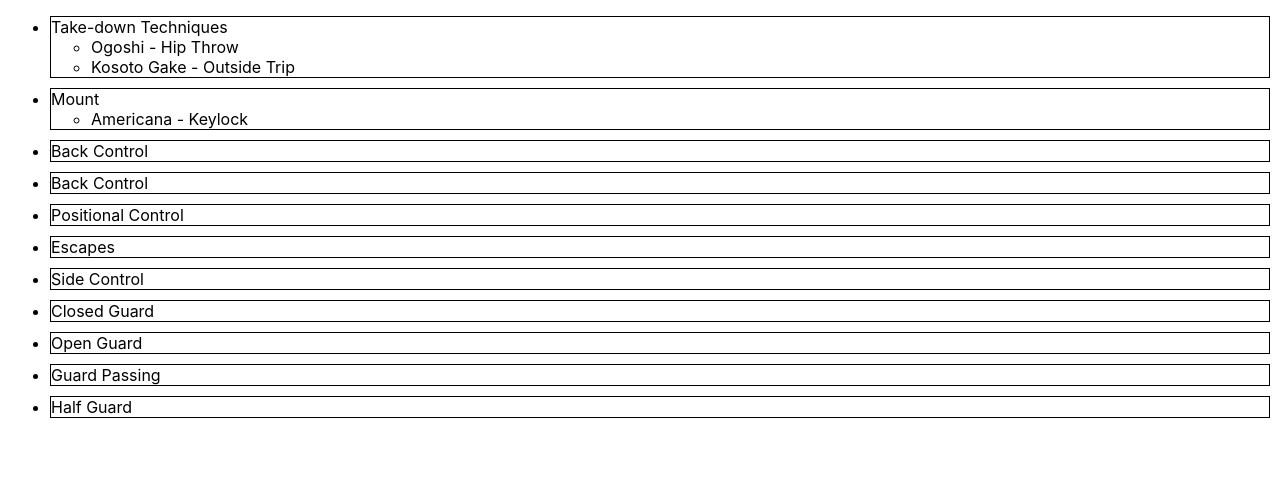
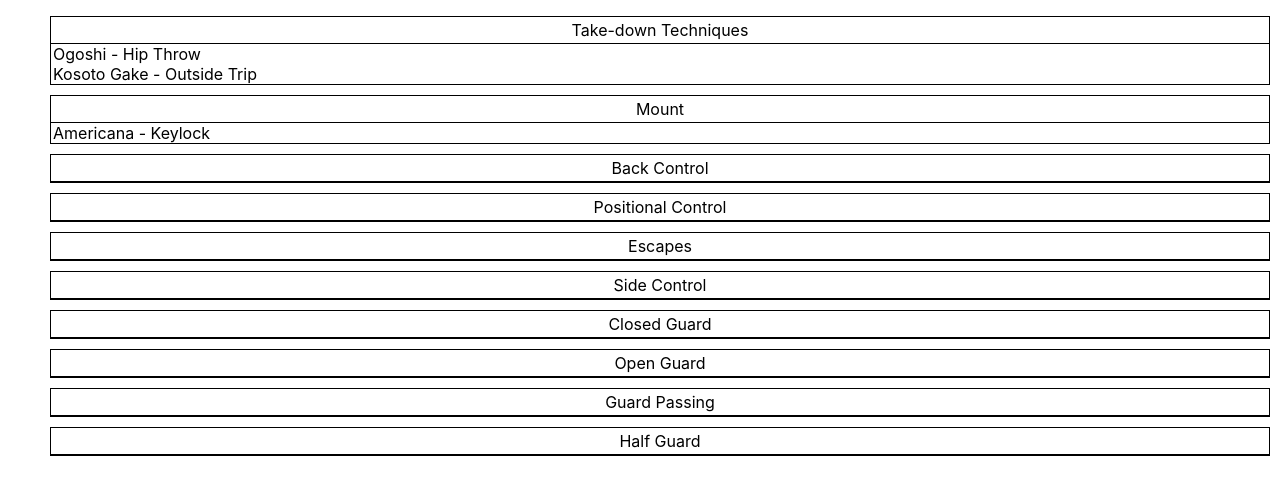
Before and after one commit to eugene-tang/bjj, a React (Create React App) app: page / in a window 1280 px wide. Shown: the top 494 px of the page. Built offline with nearby package versions, Linux system fonts and the light colour scheme.

Commit message:
Add styling to position name and techniques list.

```diff
--- a/src/App.tsx
+++ b/src/App.tsx
@@ -14,7 +14,6 @@ const hardcodedPositions: Position[] = [
       { techniqueName: 'Americana - Keylock' },
     ]
   },
-  { positionName: 'Back Control', techniques: [] },
   { positionName: 'Back Control', techniques: [] },
   { positionName: 'Positional Control', techniques: [] },
   { positionName: 'Escapes', techniques: [] },
--- a/src/PositionsChart.css
+++ b/src/PositionsChart.css
@@ -1,4 +1,17 @@
 .position {
+    list-style-type: none;
     border: 1px solid black;
     margin: 10px;
 }
+
+.positionName {
+    text-align: center;
+    border-bottom: 1px solid black;
+    margin: 0;
+    padding: 3px;
+}
+
+.techniques {
+    list-style-type: none;
+    padding-left: 2px;
+}
--- a/src/PositionsChart.tsx
+++ b/src/PositionsChart.tsx
@@ -17,9 +17,8 @@ interface PositionsChartProps {
 export const PositionsChart: React.FC<PositionsChartProps> = ({positions}) =>
   <ul>
     {positions.map(position => <li className="position" key={position.positionName}>
-      {position.positionName}
-      <br></br>
-      <ul>
+      <p className="positionName">{position.positionName}</p>
+      <ul className="techniques">
         {position.techniques.map(technique => <li key={technique.techniqueName}>{technique.techniqueName}</li>)}
       </ul>
     </li>)}
```
